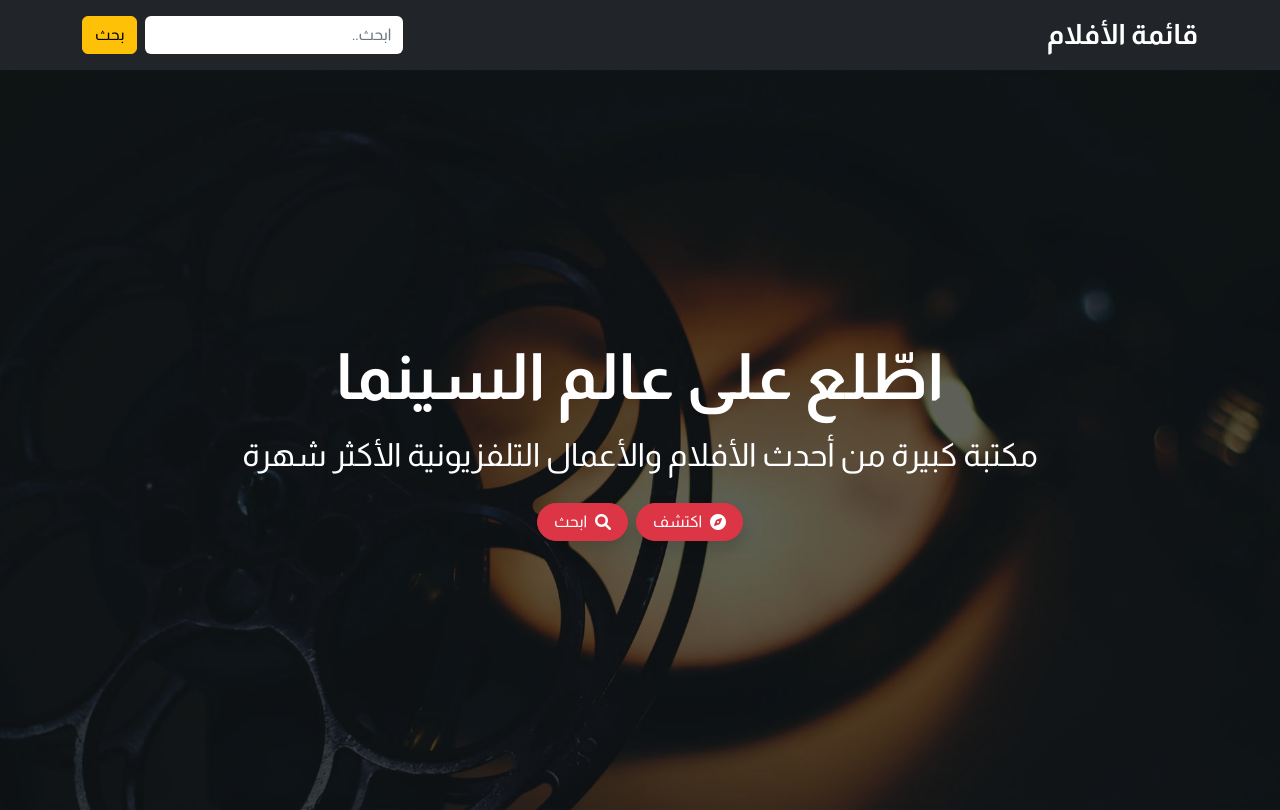
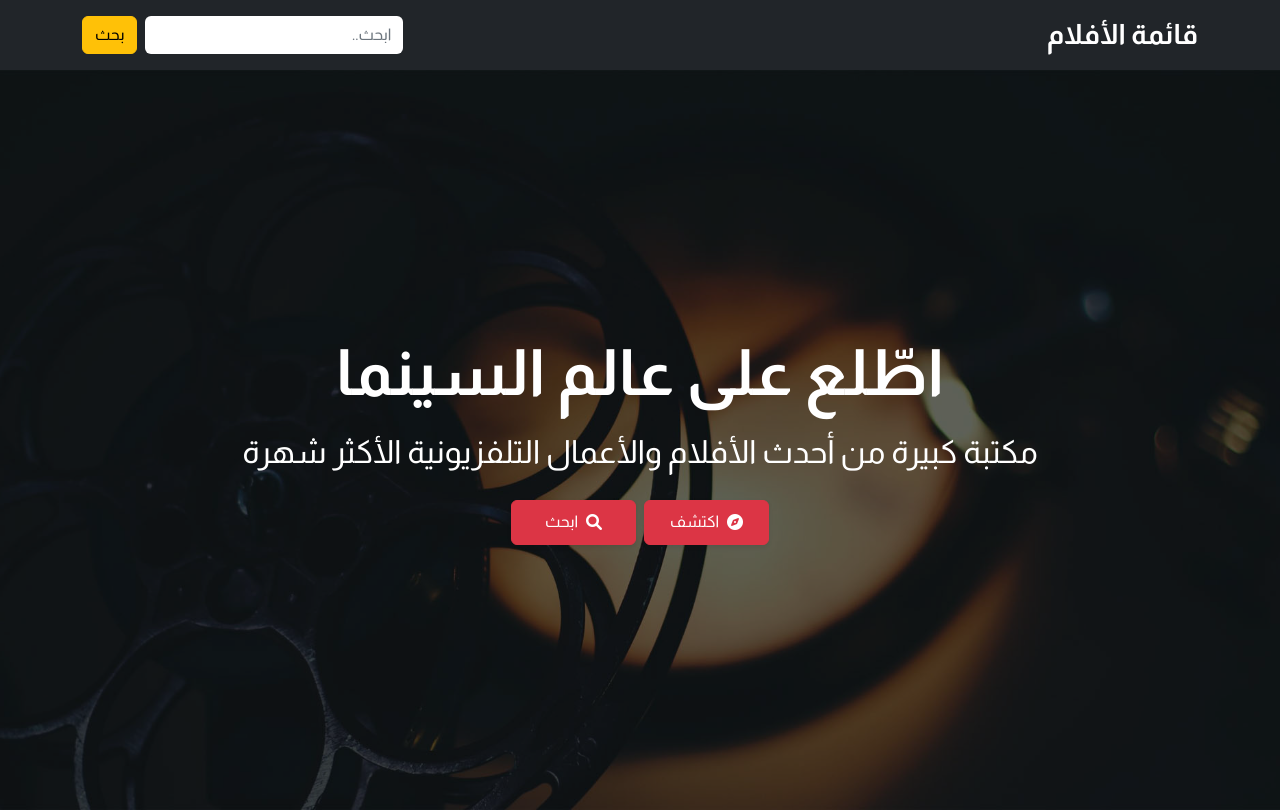
Before and after one commit to AhmedMagdyNoser/Movieverse, a React (Create React App) app: page / in a window 1280 px wide. Built offline with nearby package versions, Linux system fonts and the light colour scheme.

Commit message:
Landing Links Updated

```diff
--- a/src/Components/Home/LandingSection.jsx
+++ b/src/Components/Home/LandingSection.jsx
@@ -39,7 +39,11 @@ export default function LandingSection() {
 
 function LandingLink({ title, path, iconClass }) {
   return (
-    <Link to={path} className="text-decoration-none btn btn-danger rounded-pill shadow px-3 d-flex gap-2 align-items-center">
+    <Link
+      to={path}
+      style={{ width: "125px", height: "45px" }}
+      className="text-decoration-none btn btn-danger rounded-2 shadow-sm flex-center gap-2"
+    >
       <i className={iconClass}></i>
       <span>{title}</span>
     </Link>
--- a/src/styles/master.css
+++ b/src/styles/master.css
@@ -2,7 +2,7 @@
 
 body {
   font-family: 'Almarai', sans-serif;
-  background-color: #f5f5f5;
+  background-color: #f5f5f9;
 }
 
 /* =========================== Scrollbar =========================== */
@@ -16,6 +16,13 @@ body {
 
 ::-webkit-scrollbar-thumb {
   background-color: #ddd;
+}
+
+/* =========================== Global =========================== */
+.flex-center {
+  display: flex;
+  justify-content: center;
+  align-items: center;
 }
 
 .list {
```
